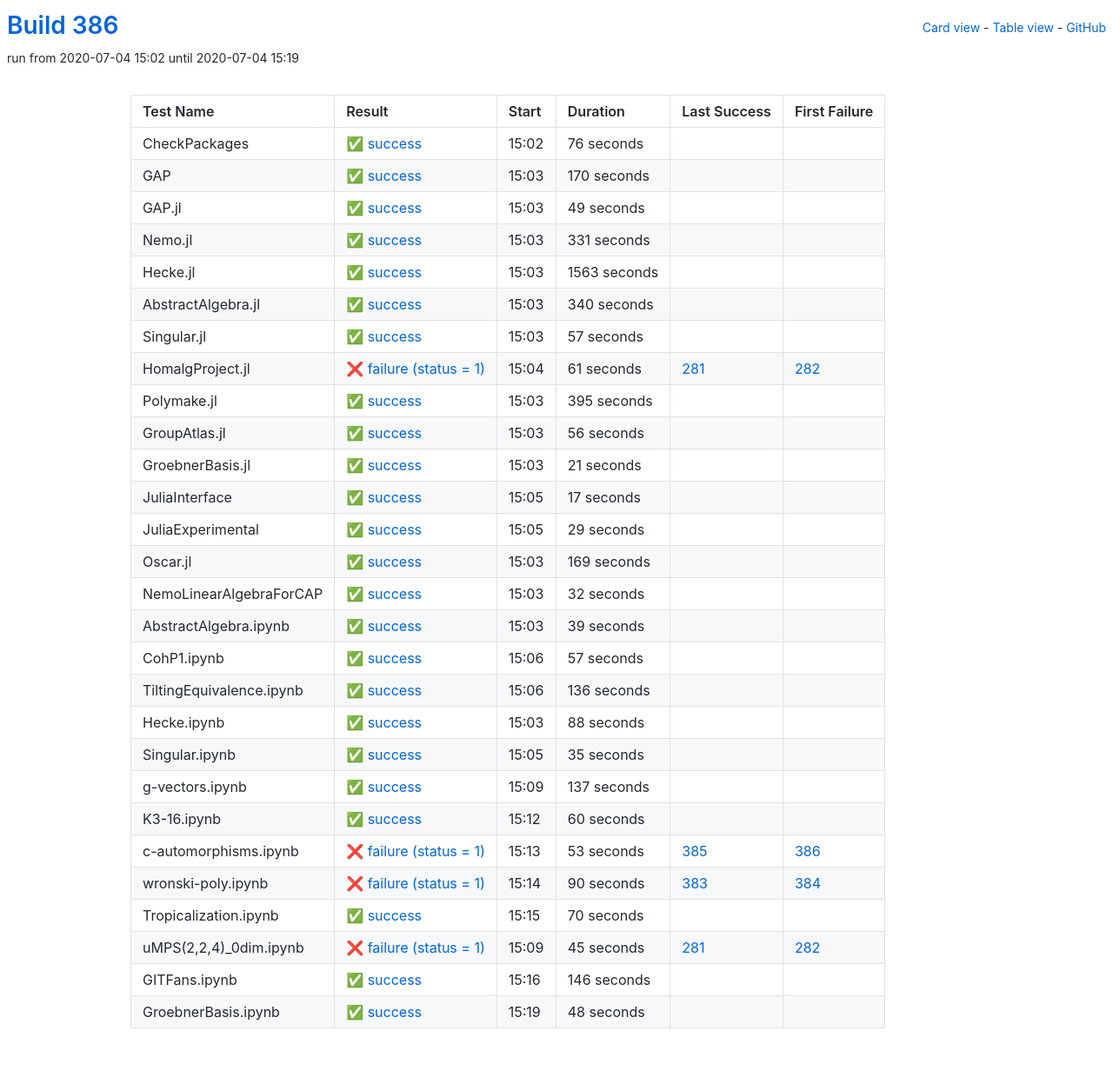
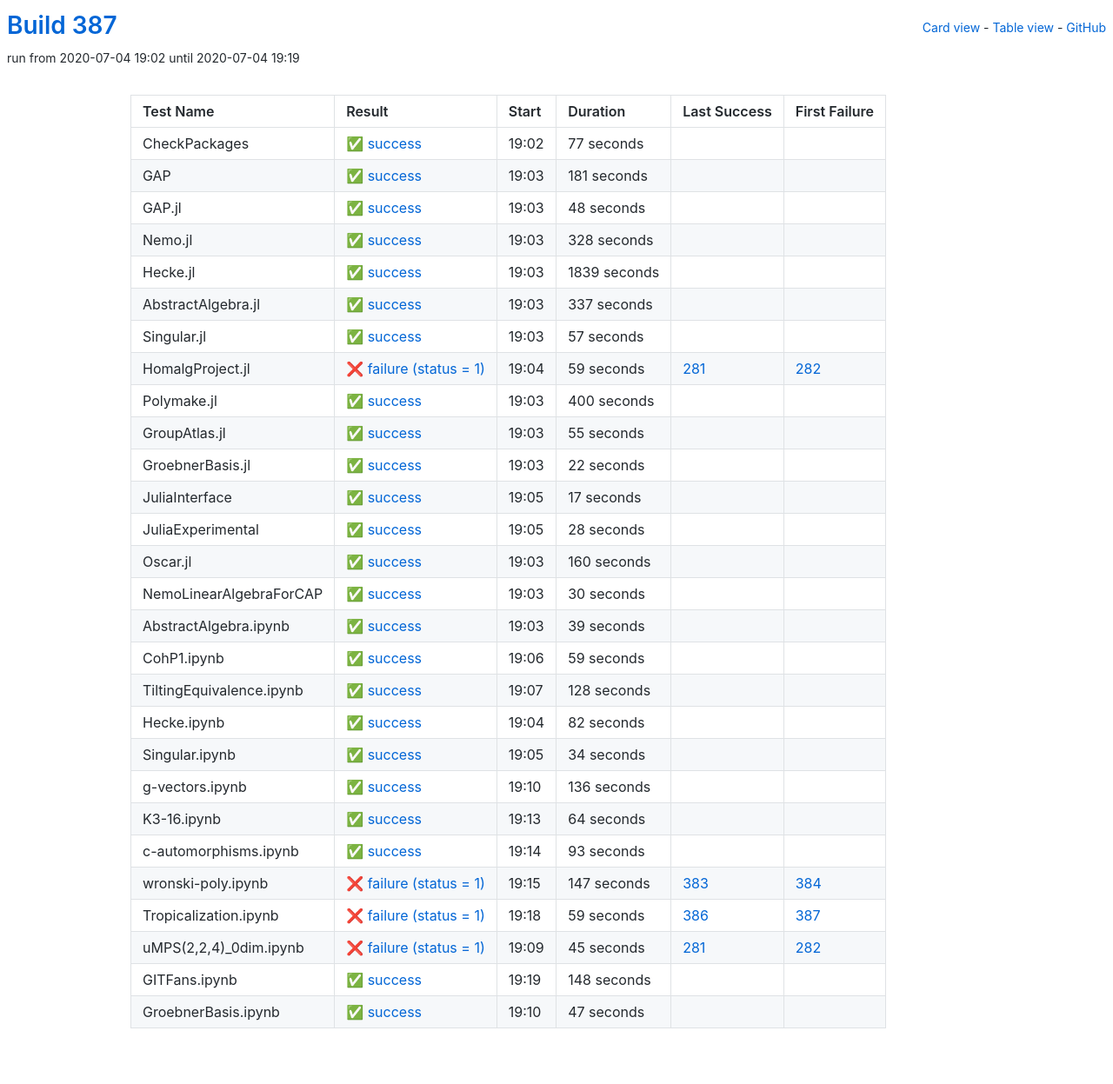
Before and after one commit to oscar-system/oscar-ci-status-stable, a Jekyll site: the page built from table.html, in a window 1280 px wide. Shown: the whole page at 87% size. Built offline with Jekyll 4.4.1, drawn with Linux system fonts in a browser that asks for light colours.

Commit message:
Build #387

```diff
--- a/_data/ci.yml
+++ b/_data/ci.yml
@@ -1,6 +1,6 @@
 ---
-build: 386
-build_url: https://oscarci.mathematik.uni-kl.de/job/oscar-stable/386/
+build: 387
+build_url: https://oscarci.mathematik.uni-kl.de/job/oscar-stable/387/
 job: oscar-stable
 organization: oscar-system
 repo: oscar-ci-status-stable
@@ -8,80 +8,80 @@ repourl: https://github.com/oscar-system/oscar-ci-status-stable
 tests:
 - name: CheckPackages
   id: checkpackages
-  log: https://oscarci.mathematik.uni-kl.de/job/oscar-stable/386/artifact/logs/build-386/CheckPackages.log
-  start: 2020-07-04 15:02
+  log: https://oscarci.mathematik.uni-kl.de/job/oscar-stable/387/artifact/logs/build-387/CheckPackages.log
+  start: 2020-07-04 19:02
   success: true
   exitcode: 0
   status: success
-  duration: 76
+  duration: 77
   last_success: false
   last_success_url:
   first_failure: false
   first_failure_url:
 - name: GAP
   id: gap
-  log: https://oscarci.mathematik.uni-kl.de/job/oscar-stable/386/artifact/logs/build-386/GAP.log
-  start: 2020-07-04 15:03
+  log: https://oscarci.mathematik.uni-kl.de/job/oscar-stable/387/artifact/logs/build-387/GAP.log
+  start: 2020-07-04 19:03
   success: true
   exitcode: 0
   status: success
-  duration: 170
+  duration: 181
   last_success: false
   last_success_url:
   first_failure: false
   first_failure_url:
 - name: GAP.jl
   id: gap-jl
-  log: https://oscarci.mathematik.uni-kl.de/job/oscar-stable/386/artifact/logs/build-386/GAP.jl.log
-  start: 2020-07-04 15:03
+  log: https://oscarci.mathematik.uni-kl.de/job/oscar-stable/387/artifact/logs/build-387/GAP.jl.log
+  start: 2020-07-04 19:03
   success: true
   exitcode: 0
   status: success
-  duration: 49
+  duration: 48
   last_success: false
   last_success_url:
   first_failure: false
   first_failure_url:
 - name: Nemo.jl
   id: nemo-jl
-  log: https://oscarci.mathematik.uni-kl.de/job/oscar-stable/386/artifact/logs/build-386/Nemo.jl.log
-  start: 2020-07-04 15:03
+  log: https://oscarci.mathematik.uni-kl.de/job/oscar-stable/387/artifact/logs/build-387/Nemo.jl.log
+  start: 2020-07-04 19:03
   success: true
   exitcode: 0
   status: success
-  duration: 331
+  duration: 328
   last_success: false
   last_success_url:
   first_failure: false
   first_failure_url:
 - name: Hecke.jl
   id: hecke-jl
-  log: https://oscarci.mathematik.uni-kl.de/job/oscar-stable/386/artifact/logs/build-386/Hecke.jl.log
-  start: 2020-07-04 15:03
+  log: https://oscarci.mathematik.uni-kl.de/job/oscar-stable/387/artifact/logs/build-387/Hecke.jl.log
+  start: 2020-07-04 19:03
   success: true
   exitcode: 0
   status: success
-  duration: 1563
+  duration: 1839
   last_success: false
   last_success_url:
   first_failure: false
   first_failure_url:
 - name: AbstractAlgebra.jl
   id: abstractalgebra-jl
-  log: https://oscarci.mathematik.uni-kl.de/job/oscar-stable/386/artifact/logs/build-386/AbstractAlgebra.jl.log
-  start: 2020-07-04 15:03
+  log: https://oscarci.mathematik.uni-kl.de/job/oscar-stable/387/artifact/logs/build-387/AbstractAlgebra.jl.log
+  start: 2020-07-04 19:03
   success: true
   exitcode: 0
   status: success
-  duration: 340
+  duration: 337
   last_success: false
   last_success_url:
   first_failure: false
   first_failure_url:
 - name: Singular.jl
   id: singular-jl
-  log: https://oscarci.mathematik.uni-kl.de/job/oscar-stable/386/artifact/logs/build-386/Singular.jl.log
-  start: 2020-07-04 15:03
+  log: https://oscarci.mathematik.uni-kl.de/job/oscar-stable/387/artifact/logs/build-387/Singular.jl.log
+  start: 2020-07-04 19:03
   success: true
   exitcode: 0
   status: success
@@ -92,56 +92,56 @@ tests:
   first_failure_url:
 - name: HomalgProject.jl
   id: homalgproject-jl
-  log: https://oscarci.mathematik.uni-kl.de/job/oscar-stable/386/artifact/logs/build-386/HomalgProject.jl.log
-  start: 2020-07-04 15:04
+  log: https://oscarci.mathematik.uni-kl.de/job/oscar-stable/387/artifact/logs/build-387/HomalgProject.jl.log
+  start: 2020-07-04 19:04
   success: false
   exitcode: 1
   status: failure
-  duration: 61
+  duration: 59
   last_success: 281
   last_success_url: https://oscarci.mathematik.uni-kl.de/job/oscar-stable/281/
   first_failure: 282
   first_failure_url: https://oscarci.mathematik.uni-kl.de/job/oscar-stable/282/
 - name: Polymake.jl
   id: polymake-jl
-  log: https://oscarci.mathematik.uni-kl.de/job/oscar-stable/386/artifact/logs/build-386/Polymake.jl.log
-  start: 2020-07-04 15:03
+  log: https://oscarci.mathematik.uni-kl.de/job/oscar-stable/387/artifact/logs/build-387/Polymake.jl.log
+  start: 2020-07-04 19:03
   success: true
   exitcode: 0
   status: success
-  duration: 395
+  duration: 400
   last_success: false
   last_success_url:
   first_failure: false
   first_failure_url:
 - name: GroupAtlas.jl
   id: groupatlas-jl
-  log: https://oscarci.mathematik.uni-kl.de/job/oscar-stable/386/artifact/logs/build-386/GroupAtlas.jl.log
-  start: 2020-07-04 15:03
+  log: https://oscarci.mathematik.uni-kl.de/job/oscar-stable/387/artifact/logs/build-387/GroupAtlas.jl.log
+  start: 2020-07-04 19:03
   success: true
   exitcode: 0
   status: success
-  duration: 56
+  duration: 55
   last_success: false
   last_success_url:
   first_failure: false
   first_failure_url:
 - name: GroebnerBasis.jl
   id: groebnerbasis-jl
-  log: https://oscarci.mathematik.uni-kl.de/job/oscar-stable/386/artifact/logs/build-386/GroebnerBasis.jl.log
-  start: 2020-07-04 15:03
+  log: https://oscarci.mathematik.uni-kl.de/job/oscar-stable/387/artifact/logs/build-387/GroebnerBasis.jl.log
+  start: 2020-07-04 19:03
   success: true
   exitcode: 0
   status: success
-  duration: 21
+  duration: 22
   last_success: false
   last_success_url:
   first_failure: false
   first_failure_url:
 - name: JuliaInterface
   id: juliainterface
-  log: https://oscarci.mathematik.uni-kl.de/job/oscar-stable/386/artifact/logs/build-386/JuliaInterface.log
-  start: 2020-07-04 15:05
+  log: https://oscarci.mathematik.uni-kl.de/job/oscar-stable/387/artifact/logs/build-387/JuliaInterface.log
+  start: 2020-07-04 19:05
   success: true
   exitcode: 0
   status: success
@@ -152,44 +152,44 @@ tests:
   first_failure_url:
 - name: JuliaExperimental
   id: juliaexperimental
-  log: https://oscarci.mathematik.uni-kl.de/job/oscar-stable/386/artifact/logs/build-386/JuliaExperimental.log
-  start: 2020-07-04 15:05
+  log: https://oscarci.mathematik.uni-kl.de/job/oscar-stable/387/artifact/logs/build-387/JuliaExperimental.log
+  start: 2020-07-04 19:05
   success: true
   exitcode: 0
   status: success
-  duration: 29
+  duration: 28
   last_success: false
   last_success_url:
   first_failure: false
   first_failure_url:
 - name: Oscar.jl
   id: oscar-jl
-  log: https://oscarci.mathematik.uni-kl.de/job/oscar-stable/386/artifact/logs/build-386/Oscar.jl.log
-  start: 2020-07-04 15:03
+  log: https://oscarci.mathematik.uni-kl.de/job/oscar-stable/387/artifact/logs/build-387/Oscar.jl.log
+  start: 2020-07-04 19:03
   success: true
   exitcode: 0
   status: success
-  duration: 169
+  duration: 160
   last_success: false
   last_success_url:
   first_failure: false
   first_failure_url:
 - name: NemoLinearAlgebraForCAP
   id: nemolinearalgebraforcap
-  log: https://oscarci.mathematik.uni-kl.de/job/oscar-stable/386/artifact/logs/build-386/NemoLinearAlgebraForCAP.log
-  start: 2020-07-04 15:03
+  log: https://oscarci.mathematik.uni-kl.de/job/oscar-stable/387/artifact/logs/build-387/NemoLinearAlgebraForCAP.log
+  start: 2020-07-04 19:03
   success: true
   exitcode: 0
   status: success
-  duration: 32
+  duration: 30
   last_success: false
   last_success_url:
   first_failure: false
   first_failure_url:
 - name: AbstractAlgebra.ipynb
   id: abstractalgebra-ipynb
-  log: https://oscarci.mathematik.uni-kl.de/job/oscar-stable/386/artifact/logs/build-386/AbstractAlgebra.ipynb.log
-  start: 2020-07-04 15:03
+  log: https://oscarci.mathematik.uni-kl.de/job/oscar-stable/387/artifact/logs/build-387/AbstractAlgebra.ipynb.log
+  start: 2020-07-04 19:03
   success: true
   exitcode: 0
   status: success
@@ -200,20 +200,56 @@ tests:
   first_failure_url:
 - name: CohP1.ipynb
   id: cohp1-ipynb
-  log: https://oscarci.mathematik.uni-kl.de/job/oscar-stable/386/artifact/logs/build-386/CohP1.ipynb.log
-  start: 2020-07-04 15:06
+  log: https://oscarci.mathematik.uni-kl.de/job/oscar-stable/387/artifact/logs/build-387/CohP1.ipynb.log
+  start: 2020-07-04 19:06
   success: true
   exitcode: 0
   status: success
-  duration: 57
+  duration: 59
   last_success: false
   last_success_url:
   first_failure: false
   first_failure_url:
 - name: TiltingEquivalence.ipynb
   id: tiltingequivalence-ipynb
-  log: https://oscarci.mathematik.uni-kl.de/job/oscar-stable/386/artifact/logs/build-386/TiltingEquivalence.ipynb.log
-  start: 2020-07-04 15:06
+  log: https://oscarci.mathematik.uni-kl.de/job/oscar-stable/387/artifact/logs/build-387/TiltingEquivalence.ipynb.log
+  start: 2020-07-04 19:07
+  success: true
+  exitcode: 0
+  status: success
+  duration: 128
+  last_success: false
+  last_success_url:
+  first_failure: false
+  first_failure_url:
+- name: Hecke.ipynb
+  id: hecke-ipynb
+  log: https://oscarci.mathematik.uni-kl.de/job/oscar-stable/387/artifact/logs/build-387/Hecke.ipynb.log
+  start: 2020-07-04 19:04
+  success: true
+  exitcode: 0
+  status: success
+  duration: 82
+  last_success: false
+  last_success_url:
+  first_failure: false
+  first_failure_url:
+- name: Singular.ipynb
+  id: singular-ipynb
+  log: https://oscarci.mathematik.uni-kl.de/job/oscar-stable/387/artifact/logs/build-387/Singular.ipynb.log
+  start: 2020-07-04 19:05
+  success: true
+  exitcode: 0
+  status: success
+  duration: 34
+  last_success: false
+  last_success_url:
+  first_failure: false
+  first_failure_url:
+- name: g-vectors.ipynb
+  id: g-vectors-ipynb
+  log: https://oscarci.mathematik.uni-kl.de/job/oscar-stable/387/artifact/logs/build-387/g-vectors.ipynb.log
+  start: 2020-07-04 19:10
   success: true
   exitcode: 0
   status: success
@@ -222,94 +258,58 @@ tests:
   last_success_url:
   first_failure: false
   first_failure_url:
-- name: Hecke.ipynb
-  id: hecke-ipynb
-  log: https://oscarci.mathematik.uni-kl.de/job/oscar-stable/386/artifact/logs/build-386/Hecke.ipynb.log
-  start: 2020-07-04 15:03
+- name: K3-16.ipynb
+  id: k3-16-ipynb
+  log: https://oscarci.mathematik.uni-kl.de/job/oscar-stable/387/artifact/logs/build-387/K3-16.ipynb.log
+  start: 2020-07-04 19:13
   success: true
   exitcode: 0
   status: success
-  duration: 88
-  last_success: false
-  last_success_url:
-  first_failure: false
-  first_failure_url:
-- name: Singular.ipynb
-  id: singular-ipynb
-  log: https://oscarci.mathematik.uni-kl.de/job/oscar-stable/386/artifact/logs/build-386/Singular.ipynb.log
-  start: 2020-07-04 15:05
-  success: true
-  exitcode: 0
-  status: success
-  duration: 35
-  last_success: false
-  last_success_url:
-  first_failure: false
-  first_failure_url:
-- name: g-vectors.ipynb
-  id: g-vectors-ipynb
-  log: https://oscarci.mathematik.uni-kl.de/job/oscar-stable/386/artifact/logs/build-386/g-vectors.ipynb.log
-  start: 2020-07-04 15:09
-  success: true
-  exitcode: 0
-  status: success
-  duration: 137
-  last_success: false
-  last_success_url:
-  first_failure: false
-  first_failure_url:
-- name: K3-16.ipynb
-  id: k3-16-ipynb
-  log: https://oscarci.mathematik.uni-kl.de/job/oscar-stable/386/artifact/logs/build-386/K3-16.ipynb.log
-  start: 2020-07-04 15:12
-  success: true
-  exitcode: 0
-  status: success
-  duration: 60
+  duration: 64
   last_success: false
   last_success_url:
   first_failure: false
   first_failure_url:
 - name: c-automorphisms.ipynb
   id: c-automorphisms-ipynb
-  log: https://oscarci.mathematik.uni-kl.de/job/oscar-stable/386/artifact/logs/build-386/c-automorphisms.ipynb.log
-  start: 2020-07-04 15:13
+  log: https://oscarci.mathematik.uni-kl.de/job/oscar-stable/387/artifact/logs/build-387/c-automorphisms.ipynb.log
+  start: 2020-07-04 19:14
+  success: true
+  exitcode: 0
+  status: success
+  duration: 93
+  last_success: false
+  last_success_url:
+  first_failure: false
+  first_failure_url:
+- name: wronski-poly.ipynb
+  id: wronski-poly-ipynb
+  log: https://oscarci.mathematik.uni-kl.de/job/oscar-stable/387/artifact/logs/build-387/wronski-poly.ipynb.log
+  start: 2020-07-04 19:15
   success: false
   exitcode: 1
   status: failure
-  duration: 53
-  last_success: 385
-  last_success_url: https://oscarci.mathematik.uni-kl.de/job/oscar-stable/385/
-  first_failure: 386
-  first_failure_url: https://oscarci.mathematik.uni-kl.de/job/oscar-stable/386/
-- name: wronski-poly.ipynb
-  id: wronski-poly-ipynb
-  log: https://oscarci.mathematik.uni-kl.de/job/oscar-stable/386/artifact/logs/build-386/wronski-poly.ipynb.log
-  start: 2020-07-04 15:14
-  success: false
-  exitcode: 1
-  status: failure
-  duration: 90
+  duration: 147
   last_success: 383
   last_success_url: https://oscarci.mathematik.uni-kl.de/job/oscar-stable/383/
   first_failure: 384
   first_failure_url: https://oscarci.mathematik.uni-kl.de/job/oscar-stable/384/
 - name: Tropicalization.ipynb
   id: tropicalization-ipynb
-  log: https://oscarci.mathematik.uni-kl.de/job/oscar-stable/386/artifact/logs/build-386/Tropicalization.ipynb.log
-  start: 2020-07-04 15:15
-  success: true
-  exitcode: 0
-  status: success
-  duration: 70
-  last_success: false
-  last_success_url:
-  first_failure: false
-  first_failure_url:
+  log: https://oscarci.mathematik.uni-kl.de/job/oscar-stable/387/artifact/logs/build-387/Tropicalization.ipynb.log
+  start: 2020-07-04 19:18
+  success: false
+  exitcode: 1
+  status: failure
+  duration: 59
+  last_success: 386
+  last_success_url: https://oscarci.mathematik.uni-kl.de/job/oscar-stable/386/
+  first_failure: 387
+  first_failure_url: https://oscarci.mathematik.uni-kl.de/job/oscar-stable/387/
 - name: uMPS(2,2,4)_0dim.ipynb
   id: umps-2-2-4-0dim-ipynb
-  log: https://oscarci.mathematik.uni-kl.de/job/oscar-stable/386/artifact/logs/build-386/uMPS-2-2-4-_0dim.ipynb.log
-  start: 2020-07-04 15:09
+  log: https://oscarci.mathematik.uni-kl.de/job/oscar-stable/387/artifact/logs/build-387/uMPS-2-2-4-_0dim.ipynb.log
+  start: 2020-07-04 19:09
   success: false
   exitcode: 1
   status: failure
@@ -320,24 +320,24 @@ tests:
   first_failure_url: https://oscarci.mathematik.uni-kl.de/job/oscar-stable/282/
 - name: GITFans.ipynb
   id: gitfans-ipynb
-  log: https://oscarci.mathematik.uni-kl.de/job/oscar-stable/386/artifact/logs/build-386/GITFans.ipynb.log
-  start: 2020-07-04 15:16
+  log: https://oscarci.mathematik.uni-kl.de/job/oscar-stable/387/artifact/logs/build-387/GITFans.ipynb.log
+  start: 2020-07-04 19:19
   success: true
   exitcode: 0
   status: success
-  duration: 146
+  duration: 148
   last_success: false
   last_success_url:
   first_failure: false
   first_failure_url:
 - name: GroebnerBasis.ipynb
   id: groebnerbasis-ipynb
-  log: https://oscarci.mathematik.uni-kl.de/job/oscar-stable/386/artifact/logs/build-386/GroebnerBasis.ipynb.log
-  start: 2020-07-04 15:19
+  log: https://oscarci.mathematik.uni-kl.de/job/oscar-stable/387/artifact/logs/build-387/GroebnerBasis.ipynb.log
+  start: 2020-07-04 19:10
   success: true
   exitcode: 0
   status: success
-  duration: 48
+  duration: 47
   last_success: false
   last_success_url:
   first_failure: false
```
Also changed, not shown: README.md.
